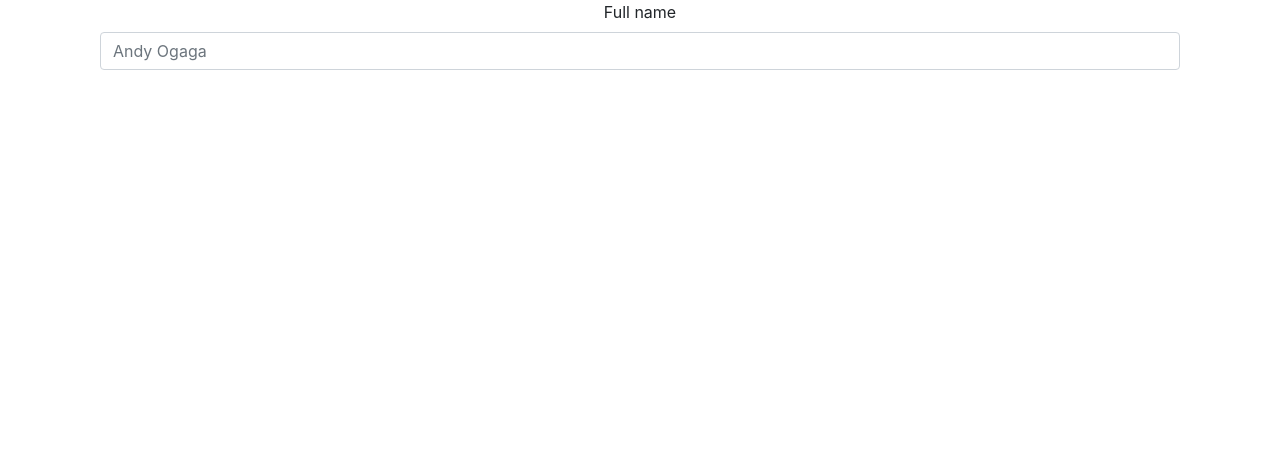
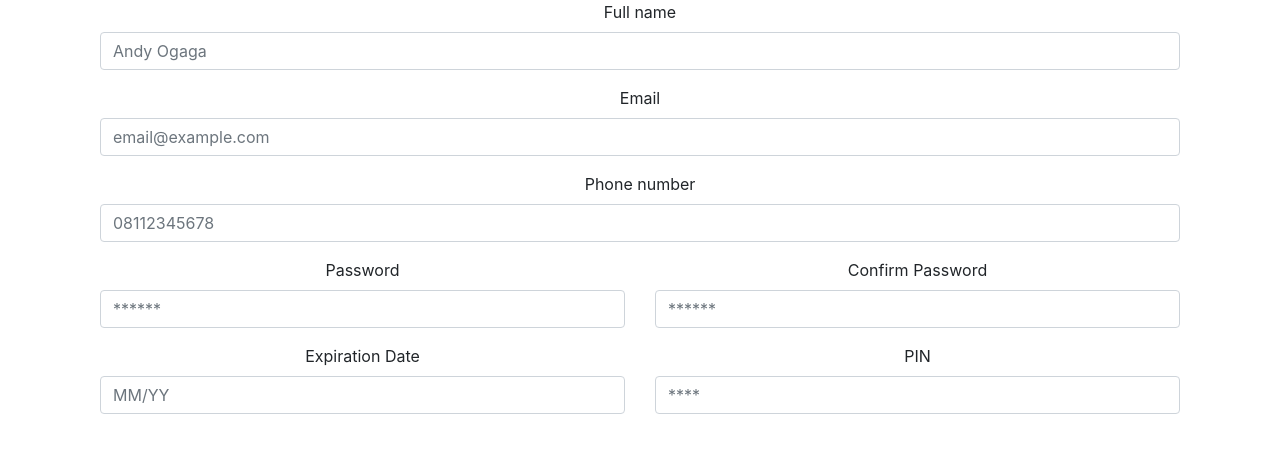
Before and after one commit to andyogaga/form-validations, a React (Create React App) app: page / in a window 1280 px wide. Shown: the top 452 px of the page. Built offline with nearby package versions, Linux system fonts and the light colour scheme.

Commit message:
finished initial state of inputs

```diff
--- a/src/components/CustomInput.jsx
+++ b/src/components/CustomInput.jsx
@@ -1,5 +1,5 @@
 import React from "react";
-import { Input, Form } from "reactstrap";
+import { Input } from "reactstrap";
 
 const CustomInput = ({
   name,
@@ -28,7 +28,7 @@ const CustomInput = ({
         invalid={errors[name] && touched[name]}
       />
       {errors[name] && touched[name] && (
-        <span className="error">{errors[name]}</span>
+        <span className="error" style={{fontSize: 11, color: "red"}}>{errors[name]}</span>
       )}
     </div>
   );
--- a/src/views/Home/Home.jsx
+++ b/src/views/Home/Home.jsx
@@ -1,5 +1,5 @@
 import React from "react";
-import { Container, Col, Form } from "reactstrap";
+import { Container, Col, Form, Row, Input } from "reactstrap";
 import { Formik } from "formik";
 import CustomInput from "../../components/CustomInput";
 import * as Yup from "yup";
@@ -19,12 +19,107 @@ const formSchema = Yup.object().shape({
   name: Yup.string()
     .required("Required!")
     .test("is-fullname", "Please enter your full name", function(value) {
-      return /(([A-Z]+\D)\s([A-Z]+\D))/gi.test("HI");
-    })
+      return /(^[A-Z]{2,})\s{1}([A-Z]{2,})$/gi.test(value);
+    }),
+  email: Yup.string()
+    .required("Required!")
+    .test("is-email", "Please enter valid email", function(value) {
+      return /(^[a-z]+)[.-]?([a-z]+)@{1}([a-z0-9]{2,})\.([a-z]{2,7})/gi.test(
+        value
+      );
+    }),
+  phone: Yup.string()
+    .required("Required!")
+    .test("is-phone", "Please enter valid phone number", function(value) {
+      return /^([0]{1}[7-9]{1}[0-1]{1})([0-9]{8})$/.test(value);
+    }),
+  password: Yup.string()
+    .required("Required!")
+    .test(
+      "is-password",
+      "Your password must have at least One Uppercase character, One Number, One special character and at least Six characters.",
+      function(value) {
+        return /[0-9]/i.test(value);
+      }
+    ),
+  confirmPassword: Yup.string()
+    .required("Required!")
+    .test("is-same", "Must be equal to Password", function(value) {
+      return this.parent.password === value;
+    }),
+  expirationDate: Yup.string()
+    .required("Required!")
+    .test("is-expirationDate", "Enter valid date as MM/YY", function(value) {
+      return /^[0-1]{1}[0-9]\//.test(value);
+    }),
+  pin: Yup.string()
+    .required("Required!")
+    .test(
+      "is-password",
+      "Your PIN must be a number and maximum of four characters",
+      function(value) {
+        return /[0-9]/i.test(value);
+      }
+    )
 });
 
 const Home = () => {
+
   const submit = values => {};
+
+  const handleExpirationDateInput = (e, cb) => {
+    let { value } = e.target;
+    if (value.length < 6) {
+      if (value.length === 2) {
+        value = /^[0-9]{2}/.test(value) ? `${value}/` : value;
+      }
+      e.target.value = value;
+      cb(e);
+    }
+  };
+
+  const handlePINKeyInput = (e) => {
+    const {key, target: {value}} = e;
+    const ALLOWED_KEYS = [
+      "Backspace",
+      "Delete",
+      "ArrowRight",
+      "ArrowLeft"
+    ];
+    const isControlKey = ALLOWED_KEYS.includes(key);
+    const isNumberKey = /[0-9]/.test(key);
+    if(!isControlKey && !isNumberKey){
+      e.preventDefault();
+      return;
+    }
+    if(value.length >= 4 && !isControlKey){
+      e.preventDefault();
+      return;
+    }
+  }
+
+  const handleExpirationDateKeyInput = (e) => {
+    const {key, target: {value}} = e;
+    const ALLOWED_KEYS = [
+      "Backspace",
+      "Delete"
+    ];
+    const isControlKey = ALLOWED_KEYS.includes(key);
+    const isNumberKey = /[0-9]/.test(key);
+    if(!isControlKey && !isNumberKey){
+      e.preventDefault();
+      return;
+    }
+    if(value.length === 2 && !isControlKey){
+      e.target.value = `${value}/`
+      return;
+    }
+    if(value.length >= 5 && !isControlKey){
+      e.preventDefault();
+      return;
+    }
+  }
+
   return (
     <Container>
       <Col>
@@ -43,6 +138,103 @@ const Home = () => {
                 label="Full name"
                 required={true}
               />
+              <CustomInput
+                {...rest}
+                name="email"
+                id="email"
+                placeholder="email@example.com"
+                label="Email"
+                required={true}
+              />
+              <CustomInput
+                {...rest}
+                name="phone"
+                id="phone"
+                placeholder="08112345678"
+                label="Phone number"
+                required={true}
+              />
+              <Row>
+                <Col>
+                  <CustomInput
+                    {...rest}
+                    name="password"
+                    id="password"
+                    placeholder="******"
+                    label="Password"
+                    required={true}
+                  />
+                </Col>
+                <Col>
+                  <CustomInput
+                    {...rest}
+                    name="confirmPassword"
+                    id="confirmPassword"
+                    placeholder="******"
+                    label="Confirm Password"
+                    required={true}
+                  />
+                </Col>
+              </Row>
+              <Row>
+                <Col>
+                  <div className="form-group">
+                    <label htmlFor={"expirationDate"}>Expiration Date</label>
+                    <Input
+                      name={"expirationDate"}
+                      id={"expirationDate"}
+                      placeholder="MM/YY"
+                      type="text"
+                      value={rest.values.expirationDate}
+                      onKeyDown={handleExpirationDateKeyInput}
+                      onChange={rest.handleChange}
+                      onBlur={rest.handleBlur}
+                      required={true}
+                      invalid={
+                        rest.errors.expirationDate &&
+                        rest.touched.expirationDate
+                      }
+                    />
+                    {rest.errors.expirationDate && rest.touched.expirationDate && (
+                      <span
+                        className="error"
+                        style={{ fontSize: 11, color: "red" }}
+                      >
+                        {rest.errors.expirationDate}
+                      </span>
+                    )}
+                  </div>
+                </Col>
+                <Col>
+                <div className="form-group">
+                    <label htmlFor={"pin"}>PIN</label>
+                    <Input
+                      name={"pin"}
+                      id={"pin"}
+                      placeholder="****"
+                      type="password"
+                      value={rest.values.pin}
+                      onChange={rest.handleChange}
+                      onKeyDown={handlePINKeyInput}
+                      onBlur={rest.handleBlur}
+                      autoComplete="off"
+                      required={true}
+                      invalid={
+                        rest.errors.pin &&
+                        rest.touched.pin
+                      }
+                    />
+                    {rest.errors.pin && rest.touched.pin && (
+                      <span
+                        className="error"
+                        style={{ fontSize: 11, color: "red" }}
+                      >
+                        {rest.errors.pin}
+                      </span>
+                    )}
+                  </div>
+                </Col>
+              </Row>
             </Form>
           )}
         </Formik>
```
